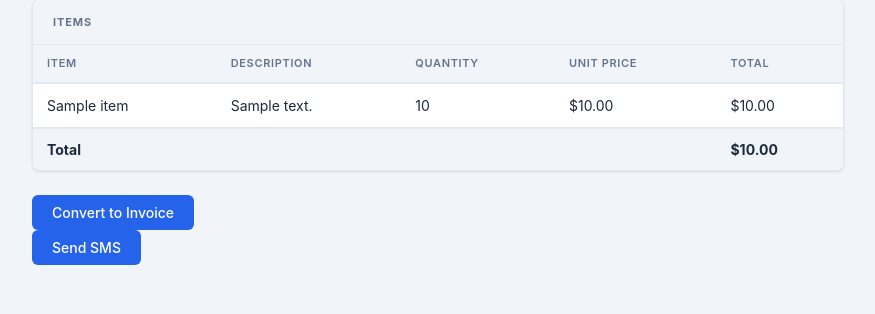
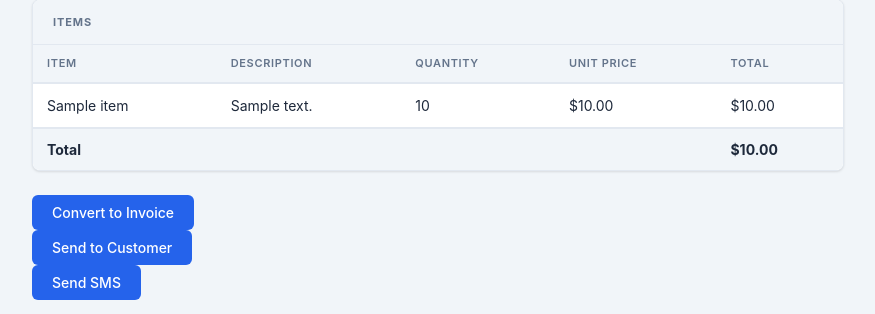
Before and after one commit to dylanmelchior/axist-rental-dashboard, a Django app: page /estimates/1 in a window 1280 px wide. Shown: the part 486-800 px from the top of the page, without its empty margins (202-1077 px from the left). Run offline with Django 5.2, Linux system fonts and the light colour scheme; a user stored in the database is signed in; tables that the repository leaves empty hold one stand-in row (values such as "Sample post").

Commit message:
feat: added functionality to send estimates to customer.

```diff
--- a/axist_dashboard/dashboard/models.py
+++ b/axist_dashboard/dashboard/models.py
@@ -43,7 +43,7 @@ class RentalItem(models.Model):
     notes = models.CharField(max_length = 500, null = True)
 
 class Estimate(models.Model):
-    qb_id = models.BigIntegerField()
+    qb_id = models.BigIntegerField(null = True)
     invoice_qb_id = models.BigIntegerField(null = True)
     customer = models.ForeignKey(Customer, on_delete=models.CASCADE)
     location = models.CharField(max_length = 200)
--- a/axist_dashboard/dashboard/templates/estimate_card.html
+++ b/axist_dashboard/dashboard/templates/estimate_card.html
@@ -103,6 +103,12 @@
         <button type="Submit">Convert to Invoice</button>
       </form>
 
+      <form method = "POST" action = "/estimates/{{estimate.id}}/send">
+        {% csrf_token %}
+        <input type = "hidden" name = "estimate_id" value = "{{estimate.id}}">
+        <button type = "Submit"> Send to Customer </button>
+      </form>
+
       <form method="POST" action="/send-out-for-delivery/">
         {% csrf_token %}
         <input type="hidden" name="customer_id" value="{{ customer.id }}">
--- a/axist_dashboard/dashboard/urls.py
+++ b/axist_dashboard/dashboard/urls.py
@@ -24,6 +24,7 @@ urlpatterns = [
     path("estimates/new/", views.new_estimate_get, name="new_estimate_get"),
     path("estimates/new-post", views.new_estimate_post, name="new_estimate_post"),
     path("estimates/<int:estimate_id>/convert-to-invoice", views.convert_estimate_to_invoice, name="convert_estimate_to_invoice"),
+    path("estimates/<int:estimate_id>/send", views.send_estimate_to_customer, name="send_estimate_to_customer"),
     path("send-out-for-delivery/", views.send_out_for_delivery_view, name="send_out_for_delivery"),
     path("sms-consent/", views.sms_consent_view, name = "sms_consent"),
 ]
--- a/axist_dashboard/dashboard/views.py
+++ b/axist_dashboard/dashboard/views.py
@@ -17,6 +17,7 @@ from quickbooks.objects.estimate import Estimate as QBEstimate
 from quickbooks.objects.detailline import SalesItemLine, SalesItemLineDetail
 from quickbooks.objects.item import Item as QBItem
 from quickbooks.objects.invoice import Invoice
+from quickbooks.objects.taxcode import TaxCode
 
 # Utility imports
 import os
@@ -26,7 +27,6 @@ from .scripts.sync import sync_customers_from_qb
 from .scripts.utils import send_sms
 from .scripts.quickbooks_utils import qb_required, get_auth_client
 from datetime import datetime, timedelta
-
 
 def login_view(request):
     if request.method == "POST":
@@ -121,6 +121,10 @@ def new_customer(request):
 @login_required
 def update_customer_post(request, customer_id, qb_client = None):
     if request.method == "POST":
+
+        tax_codes = TaxCode.all(qb=qb_client)
+        for tc in tax_codes:
+            print(tc.Id, tc.Name)
         # Get form input
         customer = Customer.objects.get(pk = customer_id)
         name = request.POST["name"]
@@ -381,7 +385,6 @@ def new_estimate_post(request, qb_client = None):
             eventDateEnd = eventEnd,
             pickupDate = pickupDate,
             totalPrice = 0,
-            qb_id = -1,
         )
 
         # Create all rental items
@@ -405,7 +408,8 @@ def new_estimate_post(request, qb_client = None):
 
         # Attach Customer
         qb_estimate.CustomerRef = QBCustomer.get(estimate.customer.qb_id, qb=qb_client).to_ref()
-        qb_estimate.BillEmail = customer.email
+        qb_estimate.BillEmail = EmailAddress()
+        qb_estimate.BillEmail.Address = customer.email
 
         # Build Line Items
         lines = []
@@ -436,13 +440,14 @@ def new_estimate_post(request, qb_client = None):
 @requires_csrf_token
 @qb_required
 @login_required
-def convert_estimate_to_invoice(request, estimate_id, qb_client = None,):
+def convert_estimate_to_invoice(request, estimate_id, qb_client = None):
     estimate = Estimate.objects.get(pk=estimate_id)
     customer = estimate.customer
 
     invoice = Invoice()
     invoice.CustomerRef = QBCustomer.get(estimate.customer.qb_id, qb=qb_client).to_ref()
-    invoice.BillEmail = customer.email
+    invoice.BillEmail = EmailAddress()
+    invoice.BillEmail.Address = customer.email
     invoice.LinkedTxn = [{"TxnId": estimate.qb_id, "TxnType": "Estimate"}]
 
     lines = []
@@ -468,6 +473,16 @@ def convert_estimate_to_invoice(request, estimate_id, qb_client = None,):
 
     return redirect("estimates_view")
 
+@requires_csrf_token
+@qb_required
+@login_required
+def send_estimate_to_customer(request, estimate_id, qb_client = None):
+    if request.method == "POST":
+        estimate = get_object_or_404(Estimate, pk = estimate_id)
+        qb_estimate = QBEstimate.get(estimate.qb_id, qb=qb_client)
+        qb_estimate.send(send_to = estimate.customer.email, qb=qb_client)
+    return redirect("estimates_view")
+
 @login_required
 def send_out_for_delivery_view(request):
     if request.method == "POST":
```
Also changed, not shown: axist_dashboard/dashboard/migrations/0018_item_taxable.py (added), axist_dashboard/dashboard/migrations/0019_alter_estimate_qb_id.py (added).
